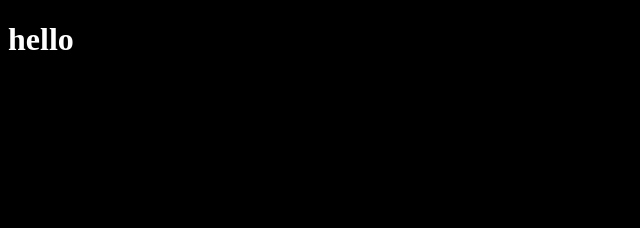
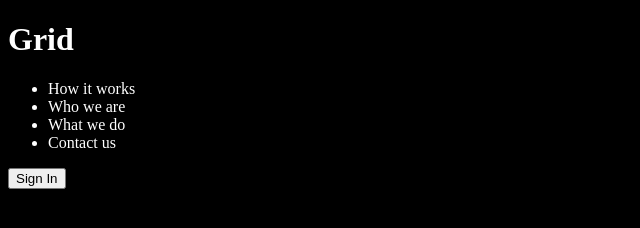
Before and after one commit to joyabrazado/INM420SBB_A1_JoyA, a website: page public/index.html in a window 1280 px wide. Shown: the whole page, without its empty margins (0-640 px from the left). Drawn offline with Linux system fonts and the light colour scheme.

Commit message:
header html

```diff
--- a/public/index.html
+++ b/public/index.html
@@ -7,6 +7,22 @@
     <link rel="stylesheet" type="text/css" href="assets/css/style.css">
 </head>
 <body>
-    <h1>hello</h1>
+    <header>
+        <!-- MOBILE -->
+        <div id="hamburger"></div>
+        <div id="logo"></div>
+        <h1>Grid</h1>
+        <nav>
+            <ul>
+                <li>How it works</li>
+                <li> Who we are</li>
+                <li> What we do</li>
+                <li> Contact us</li>
+            </ul>
+        </nav>
+        <button id="signin">
+            Sign In
+        </button>
+    </header>
 </body>
 </html>
```
